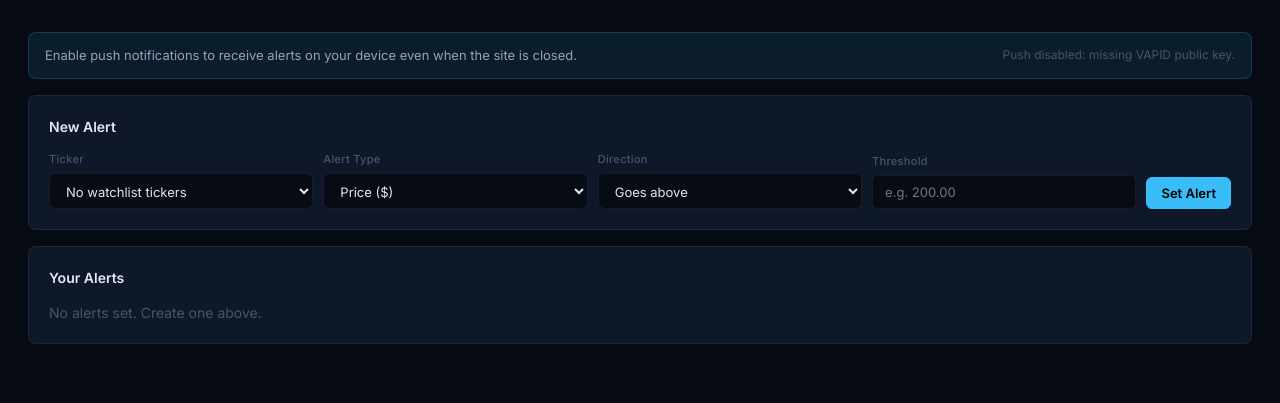
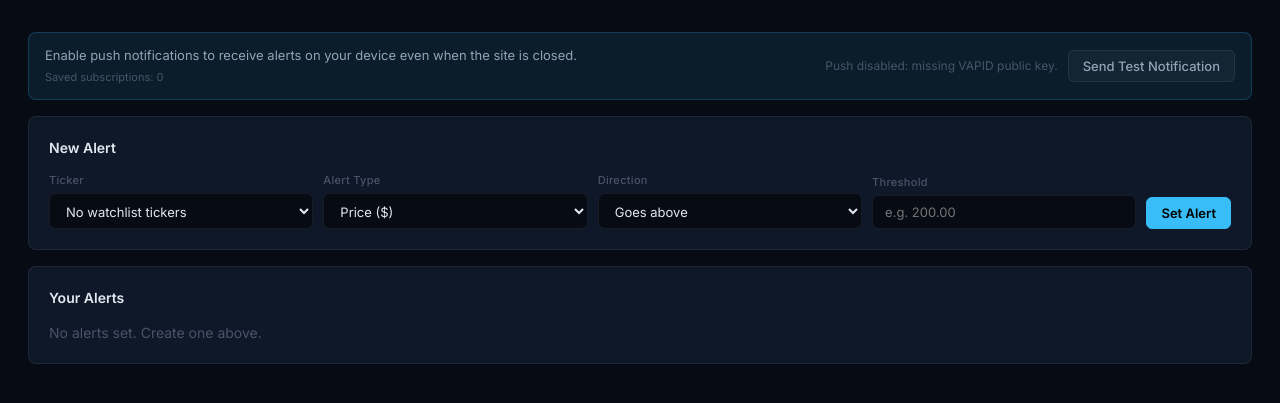
Before and after one commit to JakeBowen2005/Stock_Dashboard, a Django app: page /alerts/ in a window 1280 px wide. Shown: the part 144-547 px from the top of the page. Run offline with Django 5.2, Linux system fonts and the light colour scheme; the visitor is signed in with stand-in values (Sample User, id 1); data comes from the database, SQL or seed files in the repository; data that the repository does not hold is empty; parts of the project's set-up code (start-up, migrations or seed data) failed here and were passed over.

Commit message:
Fixing notis

```diff
--- a/stocks/templates/stocks/alerts.html
+++ b/stocks/templates/stocks/alerts.html
@@ -105,6 +105,17 @@
     }
 
     .notif-bar p { margin: 0; font-size: 13px; color: var(--text-sub); }
+    .notif-meta { margin-top: 4px; font-size: 11px; color: var(--text-muted); }
+    .notif-actions { display:flex; align-items:center; gap:10px; flex-wrap: wrap; }
+    .notice-box {
+        margin-bottom: 12px;
+        padding: 10px 12px;
+        border: 1px solid rgba(56,189,248,0.25);
+        background: rgba(56,189,248,0.08);
+        border-radius: 8px;
+        color: var(--text-main);
+        font-size: 12px;
+    }
 
     #notifStatus { font-size: 12px; color: var(--text-muted); }
 {% endblock %}
@@ -121,12 +132,24 @@
 
     <!-- Push notification opt-in -->
     <div class="notif-bar">
-        <p>Enable push notifications to receive alerts on your device even when the site is closed.</p>
-        <div style="display:flex; align-items:center; gap:10px;">
+        <div>
+            <p>Enable push notifications to receive alerts on your device even when the site is closed.</p>
+            <div class="notif-meta">Saved subscriptions: {{ push_subscription_count }}</div>
+        </div>
+        <div class="notif-actions">
             <span id="notifStatus">Checking…</span>
             <button id="enableNotifBtn" class="btn btn-primary" style="display:none;" onclick="subscribePush()">Enable Notifications</button>
+            <form method="post" style="margin:0;">
+                {% csrf_token %}
+                <input type="hidden" name="action" value="test_push">
+                <button type="submit" class="btn">Send Test Notification</button>
+            </form>
         </div>
     </div>
+
+    {% if notification_notice %}
+        <div class="notice-box">{{ notification_notice }}</div>
+    {% endif %}
 
     <!-- Create alert form -->
     <div class="panel" style="margin-bottom:16px;">
--- a/stocks/views.py
+++ b/stocks/views.py
@@ -1,5 +1,6 @@
 import json
 from datetime import timedelta
+from urllib.parse import quote_plus
 
 from django.conf import settings
 from django.contrib.auth import login, logout
@@ -7,6 +8,7 @@ from django.contrib.auth.decorators import login_required
 from django.contrib.auth.forms import AuthenticationForm
 from django.http import HttpResponse, JsonResponse
 from django.shortcuts import redirect, render
+from django.urls import reverse
 from django.utils import timezone
 from django.views.decorators.csrf import csrf_exempt
 from django.views.decorators.http import require_POST
@@ -16,6 +18,7 @@ from stock_market_analyzer.Stock_class import Stock
 from . import finnhub_client
 from .forms import SignUpForm
 from .models import PushSubscription, StockAlert, WatchList, WatchListItem
+from .push_utils import send_push_to_user
 
 
 # ---------------------------------------------------------------------------
@@ -354,6 +357,7 @@ def stock_detail(request, ticker):
 def alerts_view(request):
     _, user_tickers = _get_user_tickers(request.user)
     prefill_ticker = request.GET.get("ticker", "").upper()
+    notification_notice = request.GET.get("notice", "")
     if not prefill_ticker and user_tickers:
         prefill_ticker = user_tickers[0]
 
@@ -364,6 +368,19 @@ def alerts_view(request):
             alert_id = request.POST.get("alert_id")
             StockAlert.objects.filter(pk=alert_id, user=request.user).delete()
             return redirect("alerts")
+
+        if action == "test_push":
+            result = send_push_to_user(
+                request.user,
+                title="Test Alert: Market Dashboard",
+                body="Push delivery is working. You can receive notifications.",
+                url="/alerts/",
+            )
+            notice = (
+                f"Test push attempted. Sent: {result['sent']}, "
+                f"failed-kept: {result['kept_failed']}, removed-invalid: {result['deleted']}."
+            )
+            return redirect(f"{reverse('alerts')}?notice={quote_plus(notice)}")
 
         ticker = request.POST.get("ticker", "").strip().upper()
         alert_type = request.POST.get("alert_type")
@@ -404,6 +421,8 @@ def alerts_view(request):
         "alert_rows": alert_rows,
         "prefill_ticker": prefill_ticker,
         "user_tickers": user_tickers,
+        "notification_notice": notification_notice,
+        "push_subscription_count": PushSubscription.objects.filter(user=request.user).count(),
         "vapid_public_key": settings.VAPID_PUBLIC_KEY,
     })
 
```
Also changed, not shown: stocks/push_utils.py (+33 -8 lines).
